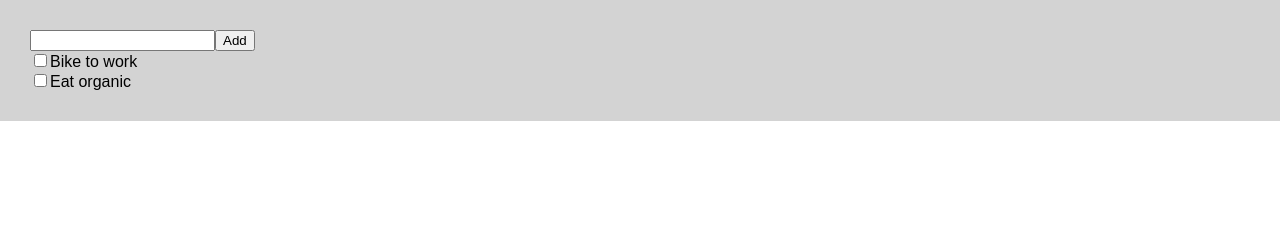
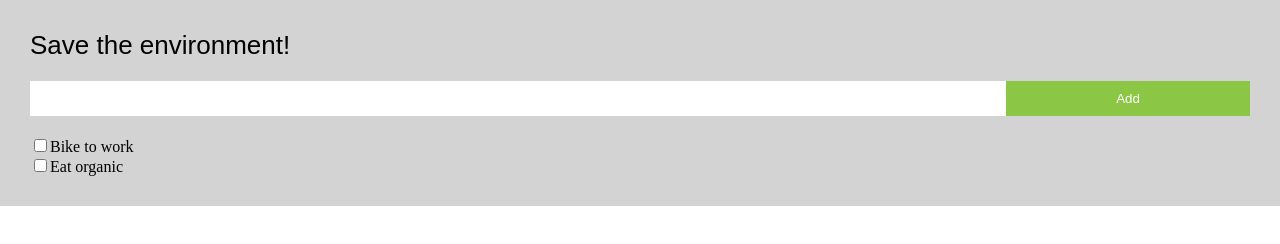
Before and after one commit to Frejabusby/habit-tracker, a React app in the folder code/: page / in a window 1280 px wide. Built offline with nearby package versions, Linux system fonts and the light colour scheme.

Commit message:
input field for new goal

```diff
--- /dev/null
+++ b/code/src/components/addnewitem.css
@@ -0,0 +1,14 @@
+.new-item-input {
+  border: none;
+  margin: 20px 0px;
+  padding: 10px;
+  width: 80%;
+}
+
+.add-item-button {
+  width: 20%;
+  border: none;
+  color: #fff;
+  background-color: #8bc745;
+  padding: 10px;
+}
--- a/code/src/components/addnewitem.js
+++ b/code/src/components/addnewitem.js
@@ -1,4 +1,5 @@
 import React from "react"
+import "./addnewitem.css"
 
 class AddNewItem extends React.Component {
   constructor(props) {
@@ -24,12 +25,12 @@
       <div>
         <form onSubmit={this.itemOnSubmit}>
           <label>
-            <input
+            <input className="new-item-input"
               type="text"
               onChange={this.handleNewItem}
               value={this.state.newItem} />
           </label>
-          <button>Add</button>
+          <button className="add-item-button">Add</button>
         </form>
       </div>
     )
--- a/code/src/components/app.js
+++ b/code/src/components/app.js
@@ -2,6 +2,7 @@
 import Item from "./item"
 import AddNewItem from "./addnewitem"
 import Body from "./body"
+import Header from "./header"
 
 class App extends React.Component {
   constructor(props) {
@@ -29,6 +30,7 @@
     return (
       <div>
       <Body>
+        <Header />
         <AddNewItem
           handleOnSubmit={this.itemToList} />
         {this.state.items.map(listItem => (
--- /dev/null
+++ b/code/src/components/header.js
@@ -0,0 +1,14 @@
+import React from "react"
+
+class Header extends React.Component {
+  render() {
+    return (
+      <div>
+        <h1>Save the environment!</h1>
+      </div>
+
+    )
+  }
+}
+
+export default Header
--- a/code/src/index.css
+++ b/code/src/index.css
@@ -1,5 +1,37 @@
-body {
-  margin: 0;
-  padding: 0;
+/* Reset css */
+html, body, div, span, applet, object, iframe,
+h1, h2, h3, h4, h5, h6, p, blockquote, pre,
+a, abbr, acronym, address, big, cite, code,
+del, dfn, em, img, ins, kbd, q, s, samp,
+small, strike, strong, sub, sup, tt, var,
+b, u, i, center,
+dl, dt, dd, ol, ul, li,
+fieldset, form, label, legend,
+table, caption, tbody, tfoot, thead, tr, th, td,
+article, aside, canvas, details, embed,
+figure, figcaption, footer, header, hgroup,
+menu, nav, output, ruby, section, summary,
+time, mark, audio, video {
+	margin: 0;
+	padding: 0;
+	border: 0;
+	font-size: 100%;
+	font: inherit;
+	vertical-align: baseline;
+}
+
+* {
+  box-sizing: border-box;
+}
+
+* {
+  outline: none;
+}
+
+h1, h2, h3, p {
   font-family: sans-serif;
 }
+
+h1 {
+  font-size: 26px;
+}
```
